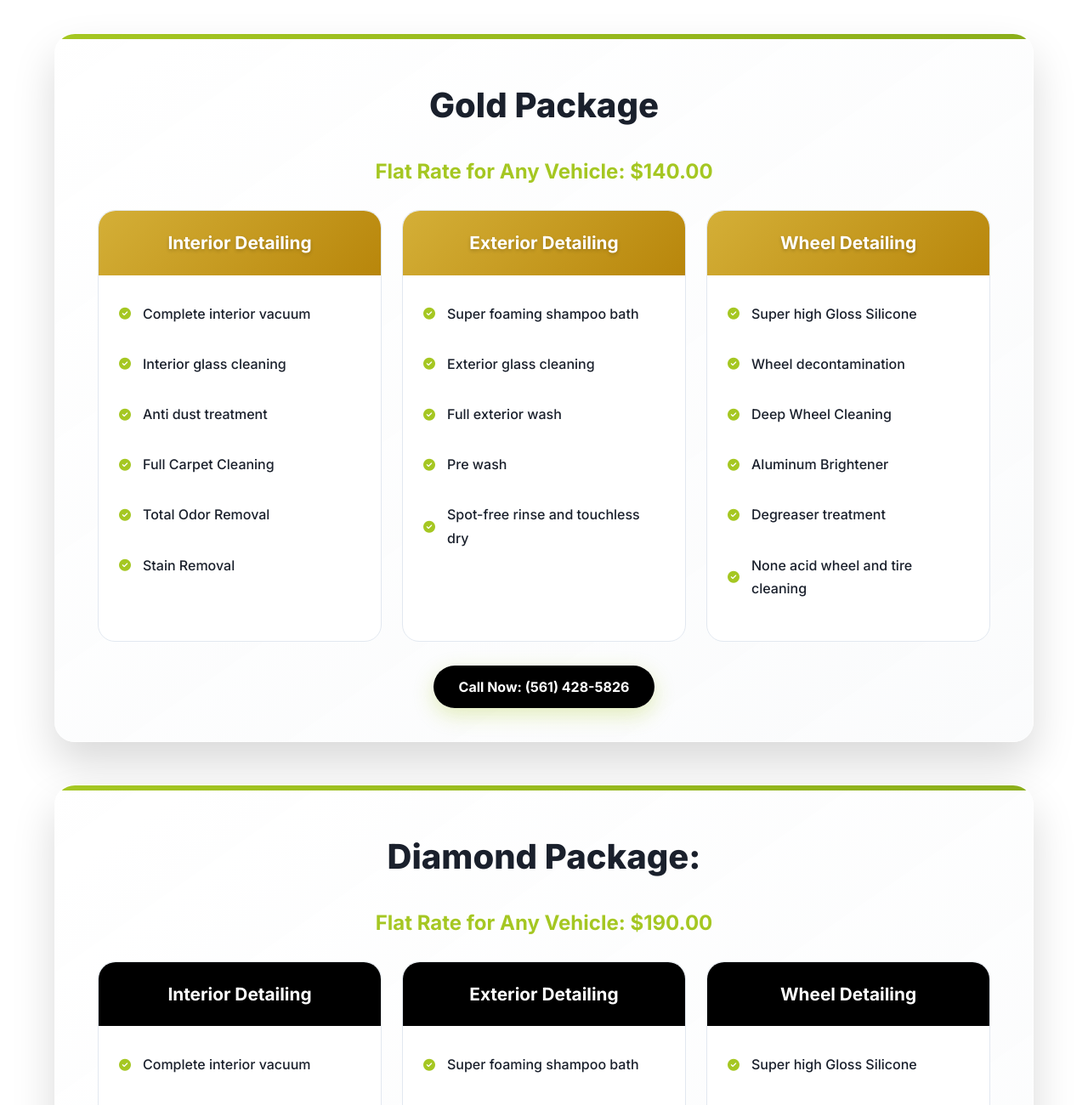
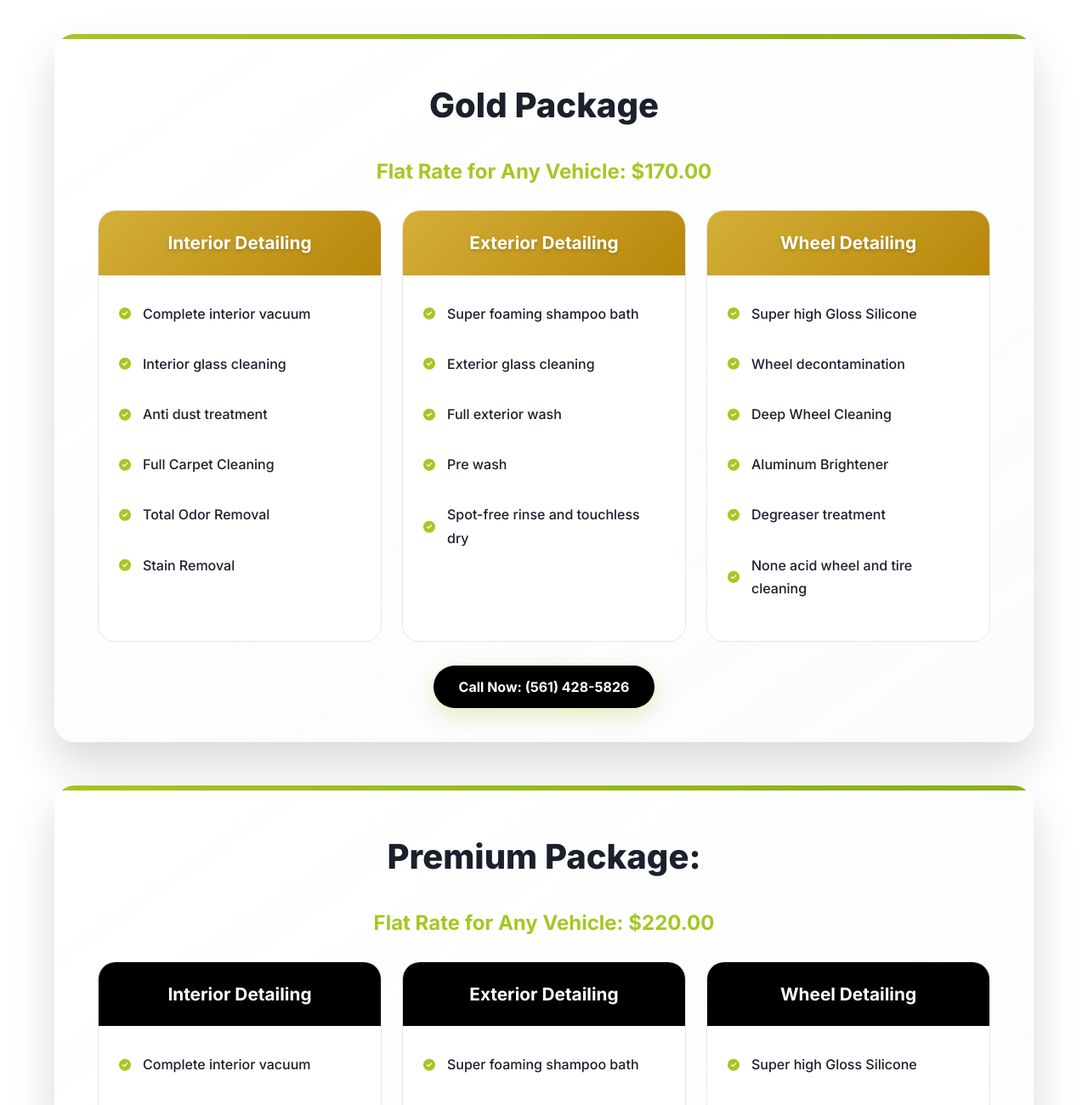
Before and after one commit to ChrolloAce/TrueWashLandingPage, a website: page index.html in a window 1280 px wide. Shown: the part 2864-4164 px from the top of the page at 85% size. Drawn offline with Linux system fonts and the light colour scheme.

Commit message:
Update pricing: Gold Package , rename Diamond to Premium Package

```diff
--- a/index.html
+++ b/index.html
@@ -68,7 +68,7 @@
                             <select name="service" class="form-input form-select" required>
                                 <option value="">Our Services*</option>
                                 <option value="gold">Gold Package</option>
-                                <option value="diamond">Diamond Package</option>
+                                <option value="premium">Premium Package</option>
                             </select>
                         </div>
                         <div class="form-group">
@@ -132,7 +132,7 @@
             <!-- Gold Package -->
             <div class="package-container gold-package">
                 <h3 class="package-title">Gold Package</h3>
-                <p class="package-price">Flat Rate for Any Vehicle: <span class="price-green">$140.00</span></p>
+                <p class="package-price">Flat Rate for Any Vehicle: <span class="price-green">$170.00</span></p>
 
                 <div class="package-grid">
                     <div class="package-column gold">
@@ -176,10 +176,10 @@
                 </div>
             </div>
 
-            <!-- Diamond Package -->
+            <!-- Premium Package -->
             <div class="package-container diamond-package">
-                <h3 class="package-title">Diamond Package:</h3>
-                <p class="package-price diamond-price">Flat Rate for Any Vehicle: <span class="price-green">$190.00</span></p>
+                <h3 class="package-title">Premium Package:</h3>
+                <p class="package-price diamond-price">Flat Rate for Any Vehicle: <span class="price-green">$220.00</span></p>
 
                 <div class="package-grid">
                     <div class="package-column diamond">
```
